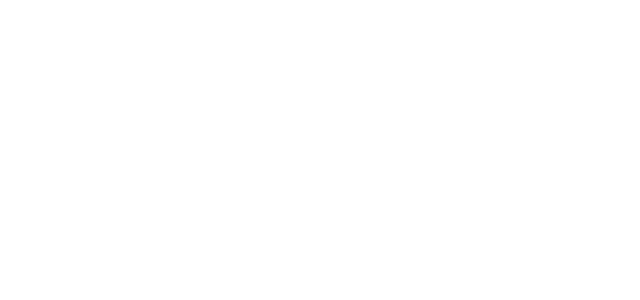
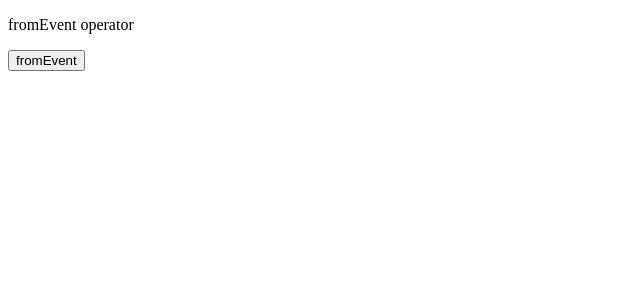
Before and after one commit to BeyzaNurCebi/rxjs, an Angular app: page /fromEvent in a window 1280 px wide. Before the commit this address led to /. Shown: the top 300 px of the page, without its empty margins (0-640 px from the left). Built offline with nearby package versions, Linux system fonts and the light colour scheme.

Commit message:
fromEvent operator

```diff
--- a/src/app/app-routing.module.ts
+++ b/src/app/app-routing.module.ts
@@ -10,6 +10,7 @@
 import { TimerComponent } from './operators/creation-operators/timer/timer.component';
 import { AjaxComponent } from './operators/creation-operators/ajax/ajax.component';
 import { CreateComponent } from './operators/creation-operators/create/create.component';
+import { FromEventComponent } from './operators/creation-operators/fromEvent/fromEvent.component';
 
 const routes: Routes = [
   {path: "" ,redirectTo: "/operators",pathMatch: "full"},
@@ -22,6 +23,7 @@
   {path: "defer",component: DeferComponent},
   {path: "ajax",component: AjaxComponent},
   {path: "create",component: CreateComponent},
+  {path: "fromEvent",component: FromEventComponent},
 ];
 
 @NgModule({
--- a/src/app/app.module.ts
+++ b/src/app/app.module.ts
@@ -13,6 +13,7 @@
 import { DeferComponent } from './operators/creation-operators/defer/defer.component';
 import { AjaxComponent } from './operators/creation-operators/ajax/ajax.component';
 import { CreateComponent } from './operators/creation-operators/create/create.component';
+import { FromEventComponent } from './operators/creation-operators/fromEvent/fromEvent.component';
 
 @NgModule({
   declarations: [
@@ -25,7 +26,8 @@
     FromComponent,
     DeferComponent,
     AjaxComponent,
-    CreateComponent
+    CreateComponent,
+    FromEventComponent
   ],
   imports: [
     BrowserModule,
--- /dev/null
+++ b/src/app/operators/creation-operators/fromEvent/fromEvent.component.html
@@ -0,0 +1,2 @@
+<p>fromEvent operator</p>
+<button #btn type="button">fromEvent</button>
--- /dev/null
+++ b/src/app/operators/creation-operators/fromEvent/fromEvent.component.ts
@@ -0,0 +1,28 @@
+import { AfterViewInit, Component, ElementRef, OnInit, ViewChild } from '@angular/core';
+import { fromEvent } from "rxjs";
+
+@Component({
+    selector: 'ng-fromEvent',
+    templateUrl: 'fromEvent.component.html'
+})
+
+export class FromEventComponent implements AfterViewInit, OnInit {
+
+    @ViewChild("btn") button: ElementRef;
+
+    constructor() {
+
+    //FROMEVENT OPERATOR
+    /* bütün eventler için geçerlidir. örneğin butona tıkladığımızda tıklama eventi aracılığıyla
+    nesneyi yakalayabiliriz. fromEvent ile ona subscribe oluruz ve observable nesne döndürür.
+    */
+
+
+    }
+    ngAfterViewInit(): void {
+        fromEvent(this.button.nativeElement,"click").subscribe(data=>{
+            console.log(data)
+        })
+    }
+    ngOnInit() { }
+}
--- a/src/app/operators/operators.component.html
+++ b/src/app/operators/operators.component.html
@@ -36,3 +36,8 @@
 <a [routerLink]="['/create']">
     create operator
 </a>
+<br>
+<br>
+<a [routerLink]="['/fromEvent']">
+    fromEvent operator
+</a>
```
